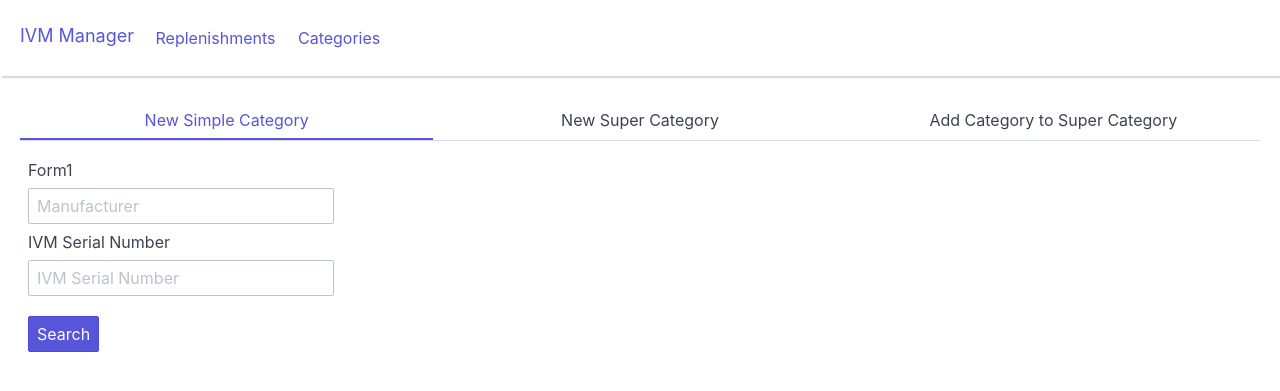
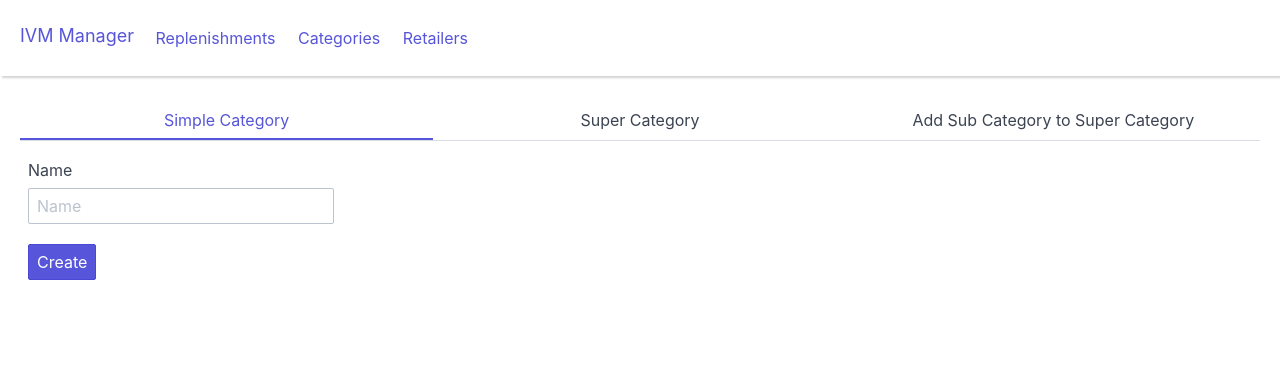
Before and after one commit to jsilll/databases-project, a Flask app: page /categories/create in a window 1280 px wide. Shown: the top 391 px of the page. Run offline with Flask 2, Linux system fonts and the light colour scheme; some libraries are stand-ins or nearby versions.

Commit message:
frontend done

```diff
--- a/web/app.py
+++ b/web/app.py
@@ -1,4 +1,3 @@
-from functools import wraps
 from flask import Flask
 from flask import (render_template,
                    request,
@@ -17,8 +16,6 @@ from psycopg2 import (InterfaceError,
 
 from connection import get_db_connection
 
-app = Flask(__name__)
-
 # [ ] TODO: (perguntar) Inserir e remover um retalhista, com todos os seus produtos, garantindo que esta operação seja atómica;
 # [x] Listar todos os eventos de reposição de uma IVM, apresentando o número de unidades repostas por categoria de produto
 # [ ] Inserir e remover categorias e sub-categorias
@@ -28,31 +25,24 @@ app = Flask(__name__)
 # TODO: 3: tem mesmo de ser com o post?
 # TODO: tirar o load esquiesito dos butões
 
-# -------------- Error Handlers -------------- #
-
-@app.errorhandler(404)
-def page_not_found():
-    return render_template("404.html"), 404
-
-
-@app.errorhandler(500)
-def internal_error():
-    return render_template("500.html"), 500
+app = Flask(__name__)
 
 # -------------- Home Page -------------- #
 
 @app.route("/", methods=["GET"])
-def index():
+def index_page():
     return render_template("index.html")
 
 # -------------- Replenishments Page -------------- #
 
 @app.route("/replenishments/", methods=["GET"])
-def replenishments():
+def replenishments_page():
     return render_template("replenishments.html")
 
+# --- List --- #
+
 @app.route("/replenishments/", methods=["POST"])
-def replenishments_post():
+def list_replenishments():
     manuf = request.form["manuf"]
     serial_nr = request.form["serial_nr"]
 
@@ -85,13 +75,97 @@ def replenishments_post():
 # -------------- Categories Page -------------- #
 
 @app.route('/categories/', methods=["GET"])
-def categories():
+def categories_page():
     return render_template("categories.html")
 
+# --- Create --- #
+
+@app.route('/categories/', methods=["POST"])
+def list_categories():
+    # TODO:
+    print(request.form)
+    return render_template("categories.html")
+
+# --- Create --- #
+
 @app.route('/categories/create', methods=["GET"])
-def create_category():
+def create_categories_page():
     return render_template("create_category.html")
 
-@app.route('/categories/create', methods=["POST"])
-def create_category_post():
-    return render_template("categories.html")
+@app.route('/categories/create/simple_category', methods=['POST'])
+def create_simple_category():
+    # TODO:
+    print(request.form)
+    return redirect(url_for('categories_page'))
+
+@app.route('/categories/create/super_category', methods=['POST'])
+def create_super_category():
+    # TODO:
+    print(request.form)
+    return redirect(url_for('categories_page'))
+
+@app.route('/categories/create/sub_category', methods=['POST'])
+def create_sub_category():
+    # TODO:
+    print(request.form)
+    return redirect(url_for('categories_page'))
+
+# --- Delete --- #
+
+@app.route('/categories/delete/', methods=['GET'])
+def delete_categories_page():
+    return render_template("delete_category.html")
+
+@app.route('/categories/delete/simple_category', methods=['POST'])
+def delete_simple_category():
+    # TODO:
+    print(request.form)
+    return redirect(url_for('categories_page'))
+
+@app.route('/categories/delete/super_category', methods=['POST'])
+def delete_super_category():
+    # TODO:
+    print(request.form)
+    return redirect(url_for('categories_page'))
+
+# -------------- Replenishments Page -------------- #
+
+@app.route("/retailers/", methods=["GET"])
+def retailers_page():
+    return render_template("retailers.html")
+
+# --- Create --- #
+
+@app.route("/retailers/create", methods=["GET"])
+def create_retailers_page():
+    return render_template("create_retailer.html")
+
+@app.route("/retailers/create", methods=["POST"])
+def create_retailer():
+    # TODO:
+    print(request.form)
+    return redirect(url_for('retailers_page'))
+
+# --- Delete --- #
+
+@app.route("/retailers/delete", methods=["GET"])
+def delete_retailers_page():
+    # TODO:
+    print(request.form)
+    return render_template("delete_retailer.html")
+
+@app.route("/retailers/delete", methods=["POST"])
+def delete_retailer():
+    # TODO:
+    print(request.form)
+    return redirect(url_for('retailers_page'))
+
+# -------------- Error Handlers -------------- #
+
+@app.errorhandler(404)
+def not_found_page():
+    return render_template("404.html"), 404
+
+@app.errorhandler(500)
+def internal_error_page():
+    return render_template("500.html"), 500
--- a/web/templates/base.html
+++ b/web/templates/base.html
@@ -13,14 +13,32 @@
     <link rel="stylesheet" href="https://unpkg.com/spectre.css/dist/spectre.min.css">
     <link rel="stylesheet" href="https://unpkg.com/spectre.css/dist/spectre-exp.min.css" />
     <link rel="stylesheet" href="https://unpkg.com/spectre.css/dist/spectre-icons.min.css">
+
+    <style>
+        .btn {
+            -webkit-transition: none !important;
+            -moz-transition: none !important;
+            -o-transition: none !important;
+            transition: none !important;
+        }
+
+        .form-input {
+            -webkit-transition: none !important;
+            -moz-transition: none !important;
+            -o-transition: none !important;
+            transition: none !important;
+        }
+    </style>
+
 </head>
 
 <body>
     <header class="navbar" style="padding: 1rem; box-shadow: 2px 2px 2px lightgrey;">
         <div class="navbar-primary">
-            <a href="{{ url_for('index') }}" class="navbar-brand mr-2">IVM Manager</a>
-            <a href="{{ url_for('replenishments') }}" class="btn btn-link">Replenishments</a>
-            <a href="{{ url_for('categories') }}" class="btn btn-link">Categories</a>
+            <a href="{{ url_for('index_page') }}" class="navbar-brand mr-2">IVM Manager</a>
+            <a href="{{ url_for('replenishments_page') }}" class="btn btn-link">Replenishments</a>
+            <a href="{{ url_for('categories_page') }}" class="btn btn-link">Categories</a>
+            <a href="{{ url_for('retailers_page') }}" class="btn btn-link">Retailers</a>
         </div>
     </header>
     <div class="container" style="padding: 1rem">
@@ -28,4 +46,6 @@
     </div>
 </body>
 
+
+
 </html>
--- a/web/templates/create_category.html
+++ b/web/templates/create_category.html
@@ -6,48 +6,49 @@
 
 <ul class="tab tab-block">
     <li class="tab-item">
-        <a id="new-simple-category-btn">New Simple Category</a>
+        <a id="new-simple-category-btn">Simple Category</a>
     </li>
     <li class="tab-item">
-        <a id="new-super-category-btn">New Super Category</a>
+        <a id="new-super-category-btn">Super Category</a>
     </li>
     <li class="tab-item">
-        <a id="add-category-to-super-category-btn">Add Category to Super Category</a>
+        <a id="add-category-to-super-category-btn">Add Sub Category to Super Category</a>
     </li>
 </ul>
 
 <div class="container" id="new-simple-category-form">
-    <form action="{{ url_for('replenishments') }}" method="post" class="form-horizontal col-3">
+    <form action="{{ url_for('create_simple_category') }}" method="post" class="form-horizontal col-3">
         <div class="form-group">
-            <label class="form-label" for="manuf">Form1</label>
-            <input class="form-input" type="text" id="manuf" name="manuf" placeholder="Manufacturer">
-            <label class="form-label" for="serial_nr">IVM Serial Number</label>
-            <input class="form-input" type="number" id="serial_nr" name="serial_nr" placeholder="IVM Serial Number">
-            <button class="btn btn-primary input-group-btn" style="margin-top: 1rem">Search</button>
+            <label class="form-label" for="name">Name</label>
+            <input class="form-input" type="text" id="name" name="name" placeholder="Name">
+            <button class="btn btn-primary input-group-btn" style="margin-top: 1rem">Create</button>
         </div>
     </form>
 </div>
 
 <div class="container" id="new-super-category-form">
-    <form action="{{ url_for('replenishments') }}" method="post" class="form-horizontal col-3">
+    <form action="{{ url_for('create_super_category') }}" method="post" class="form-horizontal col-3">
         <div class="form-group">
-            <label class="form-label" for="manuf">Form2</label>
-            <input class="form-input" type="text" id="manuf" name="manuf" placeholder="Manufacturer">
-            <label class="form-label" for="serial_nr">IVM Serial Number</label>
-            <input class="form-input" type="number" id="serial_nr" name="serial_nr" placeholder="IVM Serial Number">
-            <button class="btn btn-primary input-group-btn" style="margin-top: 1rem">Search</button>
+            <label class="form-label" for="name">Name</label>
+            <input class="form-input" type="text" id="name" name="name" placeholder="Name">
+            <label class="form-label" for="sub_category_name">Sub Category Name</label>
+            <input class="form-input" type="text" id="sub_category_name" name="sub_category_name"
+                placeholder="Sub Category Name">
+            <button class="btn btn-primary input-group-btn" style="margin-top: 1rem">Create</button>
         </div>
     </form>
 </div>
 
 <div class="container" id="add-category-to-super-category-form">
-    <form action="{{ url_for('replenishments') }}" method="post" class="form-horizontal col-3">
+    <form action="{{ url_for('create_sub_category') }}" method="post" class="form-horizontal col-3">
         <div class="form-group">
-            <label class="form-label" for="manuf">Form3</label>
-            <input class="form-input" type="text" id="manuf" name="manuf" placeholder="Manufacturer">
-            <label class="form-label" for="serial_nr">IVM Serial Number</label>
-            <input class="form-input" type="number" id="serial_nr" name="serial_nr" placeholder="IVM Serial Number">
-            <button class="btn btn-primary input-group-btn" style="margin-top: 1rem">Search</button>
+            <label class="form-label" for="sub_category_name">Sub Category Name</label>
+            <input class="form-input" type="text" id="sub_category_name" name="sub_category_name"
+                placeholder="Sub Category Name">
+            <label class="form-label" for="super_category_name">Super Category Name</label>
+            <input class="form-input" type="text" id="super_category_name" name="super_category_name"
+                placeholder="Super Category Name">
+            <button class="btn btn-primary input-group-btn" style="margin-top: 1rem">Create</button>
         </div>
     </form>
 </div>
@@ -63,10 +64,10 @@
     var selected_btn = btn1;
     var selected_form = form1;
 
-    selected_btn.classList.toggle("active");
     form1.style.display = "block";
     form2.style.display = "none";
     form3.style.display = "none";
+    selected_btn.classList.toggle("active");
 
     btn1.addEventListener("click", () => {
         selected_btn.classList.toggle("active");
--- a/web/templates/replenishments.html
+++ b/web/templates/replenishments.html
@@ -4,8 +4,10 @@
 
 {% block content %}
 
+
 <div class="container">
-    <form action="{{ url_for('replenishments') }}" method="post" class="form-horizontal col-3">
+    <h3>Search Replenishments</h3>
+    <form action="{{ url_for('list_replenishments') }}" method="post" class="form-horizontal col-3">
         <div class="form-group">
             <label class="form-label" for="manuf">Manufacturer</label>
             <input class="form-input" type="text" id="manuf" name="manuf" placeholder="Manufacturer">
@@ -19,6 +21,7 @@
 {% if table %}
 
 <div class="container" style="margin-top: 1rem">
+    <div class="divider"></div>
     Showing Results for IVM <strong>{{ serial_nr }}</strong> from <strong>{{ manuf }}</strong>.
     <table class="table table-striped table-hover">
         <thead>
```
Also changed, not shown: web/templates/categories.html (+26 -1 lines), web/templates/create_retailer.html (added, +19 -0 lines), web/templates/delete_category.html (added, +67 -0 lines), web/templates/delete_retailer.html (added, +17 -0 lines), web/templates/index.html (+7 -0 lines), web/templates/retailers.html (added, +21 -0 lines).
